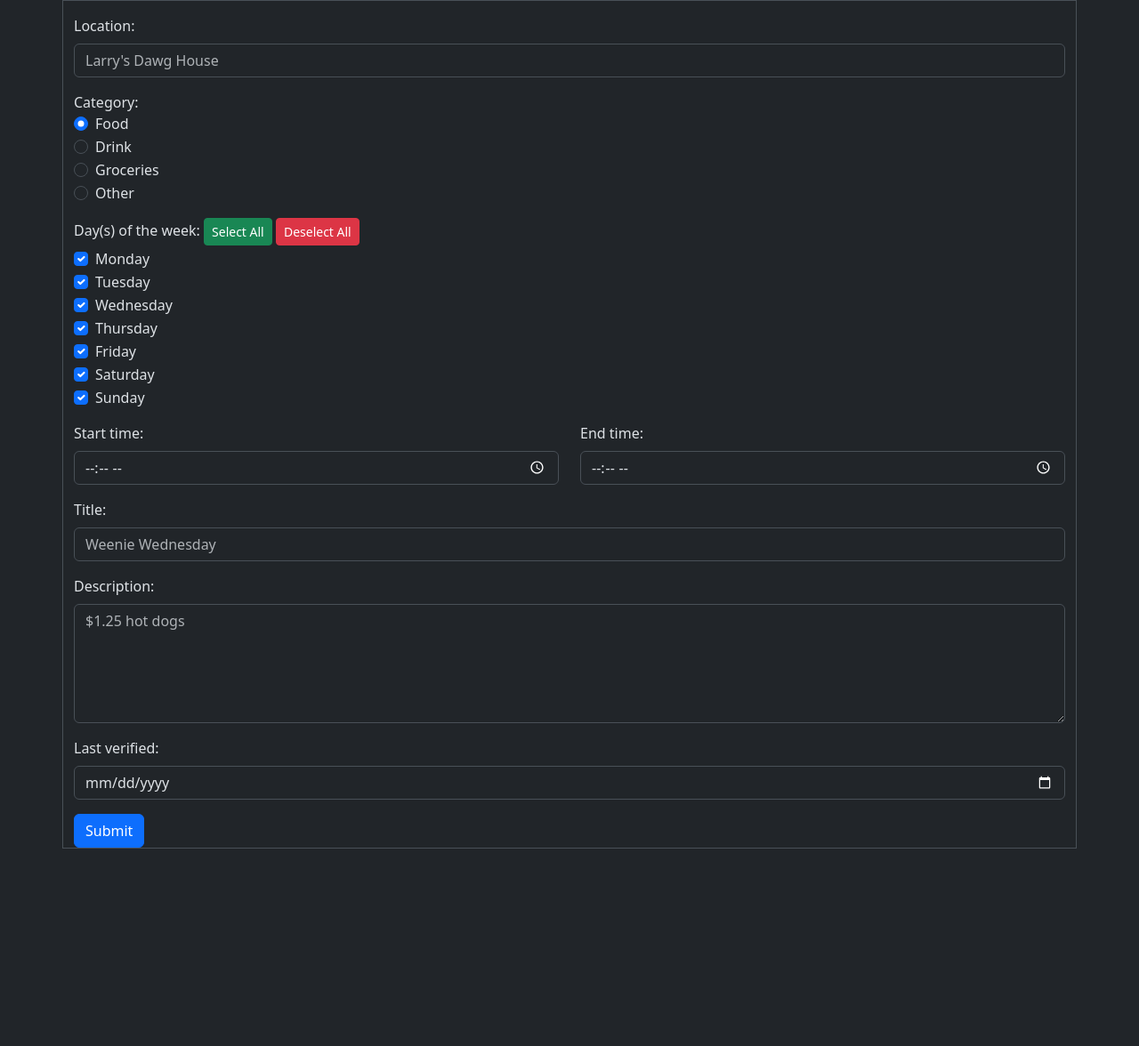
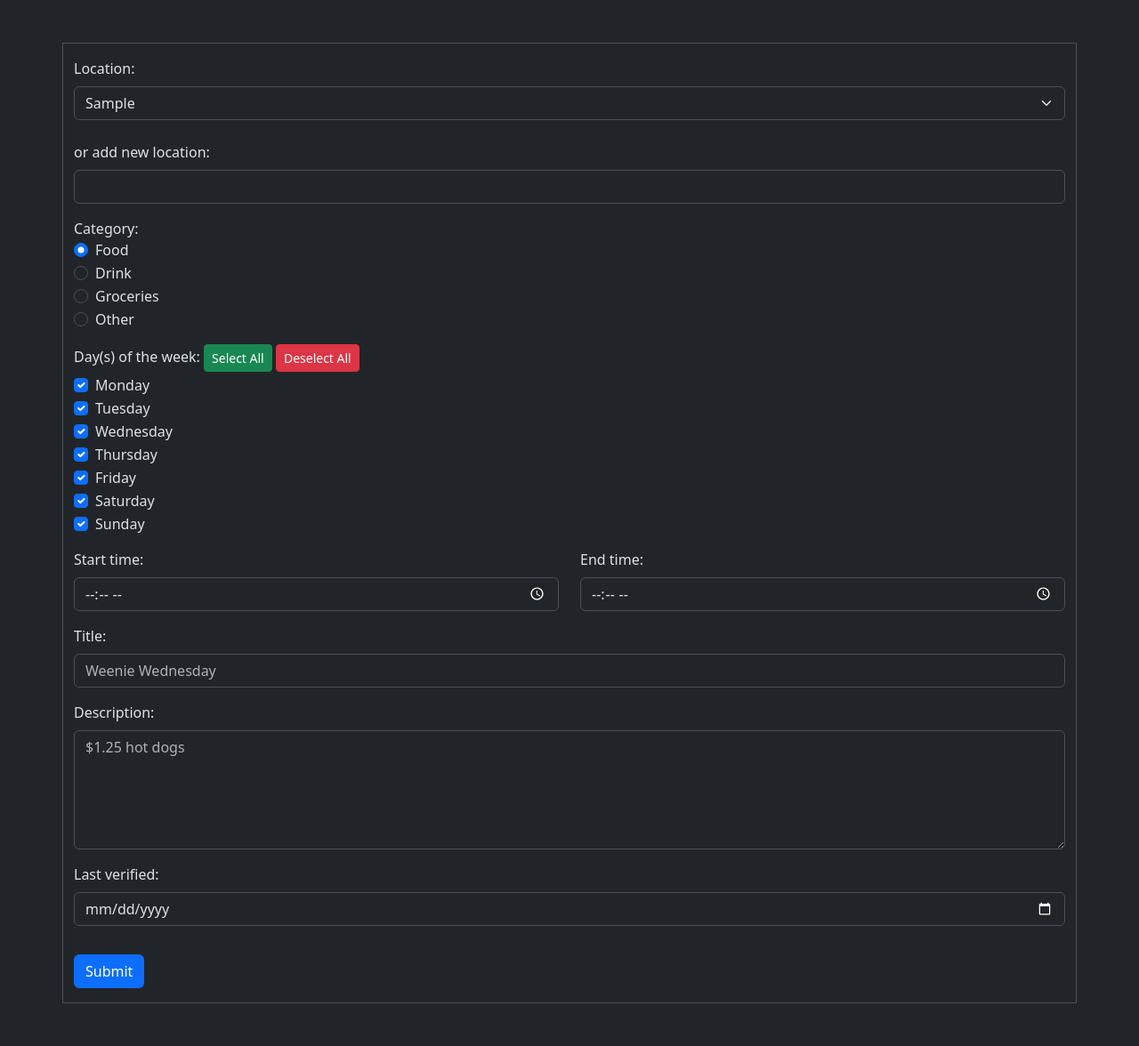
Before and after one commit to 17hoehbr/athens-meal-deals, a Flask app: page /form in a window 1280 px wide. Shown: the part 208-1384 px from the top of the page at 89% size. Before the commit the page ends 1162 px from the top, so only its background shows below. Run offline with Flask 3, Linux system fonts and the light colour scheme; tables that the repository leaves empty hold one stand-in row (values such as "Sample post").

Commit message:
added location dropdown

```diff
--- a/app.py
+++ b/app.py
@@ -103,8 +103,23 @@ def index():
 
 @app.route("/form", methods=('GET', 'POST'))
 def form():
+    all_deals = deals.query.all()
+    places = []
+
+    for deal in all_deals:
+        if deal.place not in places:
+            places.append(deal.place)
+
     if request.method == 'POST':
-        location = request.form['location']
+        # Check if the 'new_location' input field has a value
+        new_location = request.form.get('new_location')
+
+        if new_location:
+            # If 'new_location' has a value, use it as the 'location' response
+            location = new_location
+        else:
+            # If 'new_location' is empty, use the 'location' selected from the dropdown
+            location = request.form.get('location')
         category = request.form['category']
         days = request.form['days']
         starttime = request.form['starttime']
@@ -132,7 +147,7 @@ def form():
 
             return redirect(url_for('index'))
 
-    return render_template('form.html')
+    return render_template('form.html', places=places)
 
 
 @app.route("/bryce", methods=('GET', 'POST'))
--- a/templates/form.html
+++ b/templates/form.html
@@ -8,11 +8,28 @@
       }
     </style>
 
-    <div class="container border">
+    <div class="container border my-5">
       <form method="post">
         <div class="mb-3 mt-3">
           <label for="location" class="form-label">Location:</label>
-          <input type="text" class="form-control" id="location" placeholder="Larry's Dawg House" name="location" value="{{ request.form['location'] }}" required>
+          <select class="form-select" id="location-dropdown" name="location">
+            {% for place in places %}
+              <option>{{ place }}</option>
+            {% endfor %}
+          </select>
+          <br>
+          <div class="row">
+            <div class="col">
+              <label for="new-location" class="form-label">or add new location:</label>
+              <input type="text" class="form-control" id="new-location" name="new_location">
+            </div>
+            <!-- <div class="col">
+              <label for="logo-upload" class="form-label">Location logo:</label>
+              <input class="form-control" type="file" id="logo-upload" disabled />
+            </div>
+            -->
+          </div>
+
         </div>
         <div class="mb-3 mt-3">
           <label>Category: </label>
@@ -88,7 +105,28 @@
           <label for="last-verified" class="form-label">Last verified: </label>
           <input type="date" class="form-control" id="last-verified" name="last-verified" value="{{ request.form['last-verified'] }}">
         </div>
-        <button type="submit" class="btn btn-primary">Submit</button>
+        <button type="submit" class="btn btn-primary my-3">Submit</button>
       </form>
     </div>
+
+    <script>
+      // Get references to the relevant elements
+      const locationDropdown = document.getElementById("location-dropdown");
+      const newLocationInput = document.getElementById("new-location");
+      const logoUploadInput = document.getElementById("logo-upload");
+
+      // Add an event listener to the text input
+      newLocationInput.addEventListener("input", function () {
+        // Disable the dropdown and enable the file input when there is input in the text field
+        if (newLocationInput.value.trim() !== "") {
+          locationDropdown.disabled = true;
+          logoUploadInput.disabled = false;
+        } else {
+          // Enable the dropdown and disable the file input when the text field is empty
+          locationDropdown.disabled = false;
+          logoUploadInput.disabled = true;
+        }
+      });
+    </script>
+
 {% endblock %}
```
